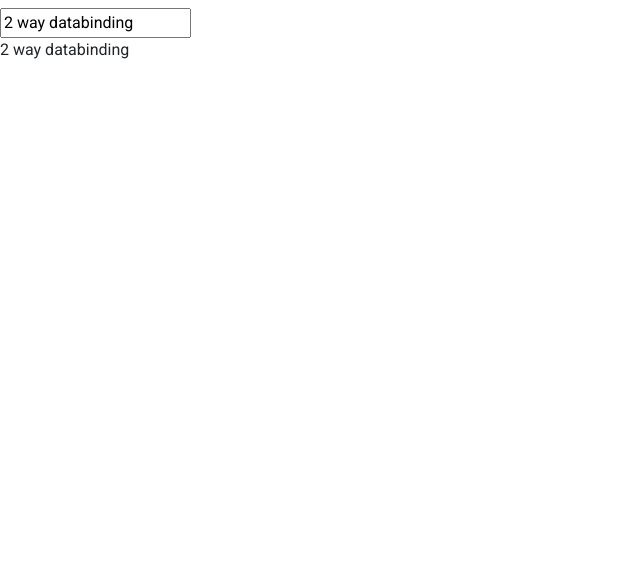
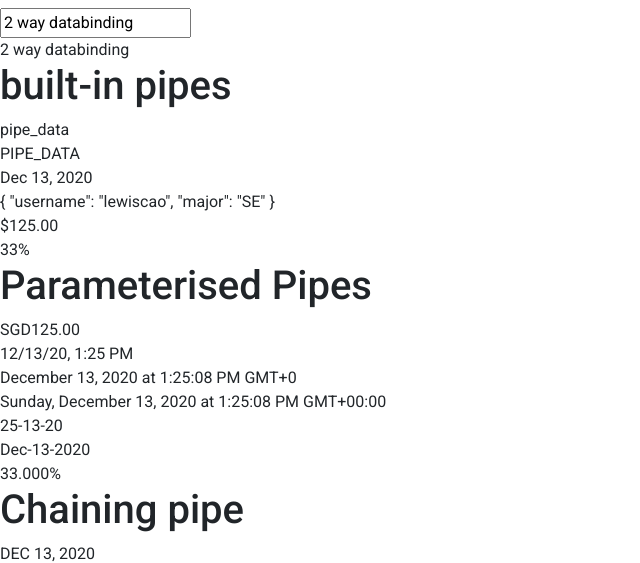
Before and after one commit to lewisccx/angular-sample-app, an Angular app: page / in a window 1280 px wide. Shown: the part 1548-2111 px from the top of the page, without its empty margins (0-640 px from the left). Before the commit the page ends 1610 px from the top, so only its background shows below. Built offline with nearby package versions, Linux system fonts and the light colour scheme.

Commit message:
added pipes

```diff
--- a/src/app/app.component.html
+++ b/src/app/app.component.html
@@ -67,4 +67,22 @@
 <h1>2 way data-binding</h1>
 <input [(ngModel)]="username"/>
 <div> {{ username }}</div>
+<h1>built-in pipes</h1>
+<div> {{ pipe_data1 | lowercase }}</div>
+<div> {{ pipe_data2 | uppercase }}</div>
+<div> {{ pipe_data3 | date }}</div>
+<div> {{ pipe_data4 | json }}</div>
+<div> {{ pipe_data5 | currency }}</div>
+<div> {{ pipe_data6 | percent }}</div>
+<h1>Parameterised Pipes</h1>
+<div> {{ pipe_data5 | currency:'SGD' }}</div>
+<div> {{ pipe_data3 | date : 'short' }}</div>
+<div> {{ pipe_data3 | date : 'long' }}</div>
+<div> {{ pipe_data3 | date : 'full' }}</div>
+<div> {{ pipe_data3 | date : 'mm-dd-yy' }}</div>
+<div> {{ pipe_data3 | date : 'MMM-dd-yyyy' }}</div>
+<div> {{ pipe_data6 | percent: '2.3-4' }}</div>
+<h1>Chaining pipe</h1>
+<div> {{ pipe_data3 | date | uppercase }}</div>
+
 <router-outlet></router-outlet>
--- a/src/app/app.component.ts
+++ b/src/app/app.component.ts
@@ -53,4 +53,10 @@ export class AppComponent {
 
   username = "2 way databinding"
 
+  pipe_data1  = "PIPE_DATA"
+  pipe_data2 = "pipe_data"
+  pipe_data3  = Date.now()
+  pipe_data4  = { username:"lewiscao", major:"SE"}
+  pipe_data5 = 125
+  pipe_data6 = 0.33
 }
```
